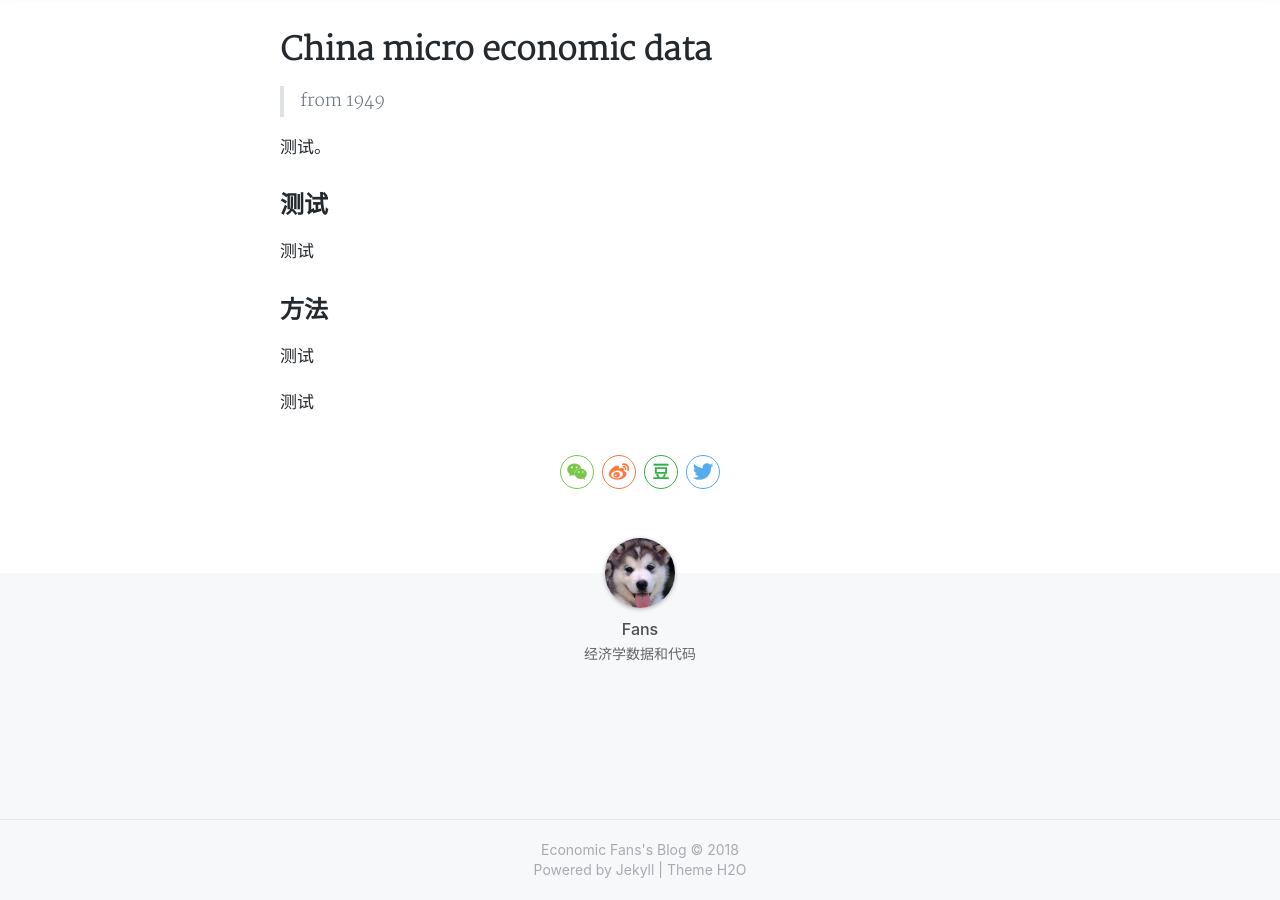
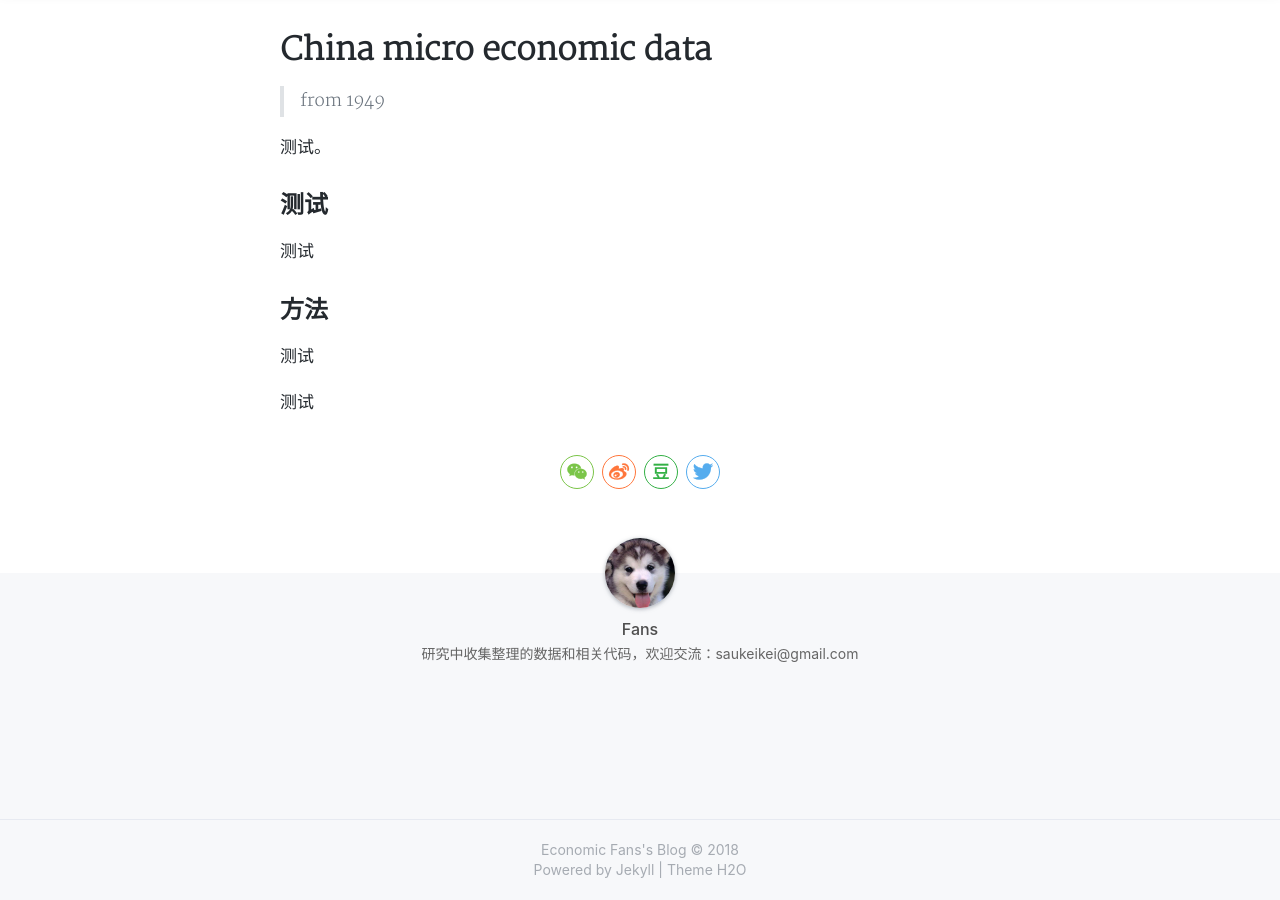
Before and after one commit to u200915986/u200915961.github.io, a Jekyll site: the page built from _posts/2018-09-20-Attention-to-Scale-Scale-aware-Semantic-Image-Segmentation.md, in a window 1280 px wide and 900 px high, scrolled down 608 px. Built offline with Jekyll 4.4.1, drawn with Linux system fonts in a browser that asks for light colours; nearby versions of some CDN libraries; a style sheet for code colours, icons or effects is not loaded.

Commit message:
Update _config.yml

```diff
--- a/_config.yml
+++ b/_config.yml
@@ -19,7 +19,7 @@ footer:
 # Author 配置博主信息
 author: 'Fans'
 nickname: 'Fans'
-bio: '经济学数据和代码'
+bio: '研究中收集整理的数据和相关代码，欢迎交流：saukeikei@gmail.com'
 avatar: '/assets/img/profile.png'
 
 # Search
```
